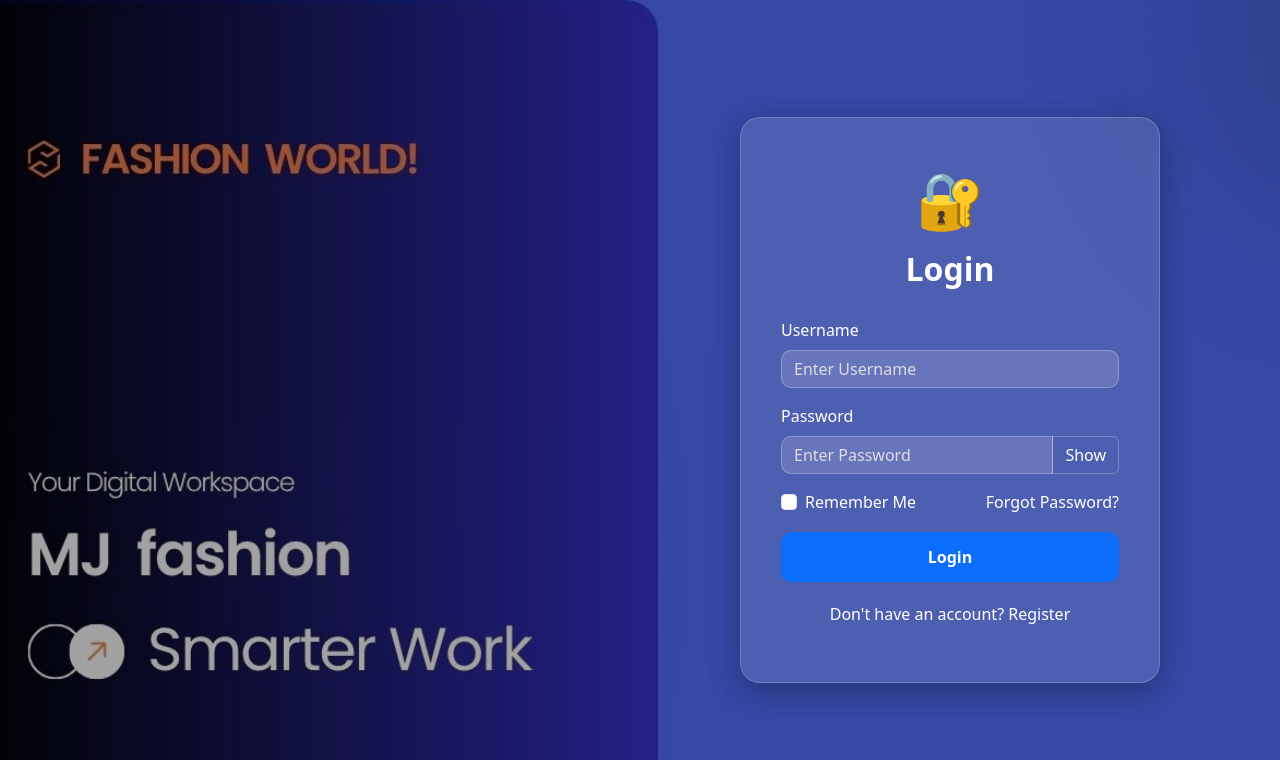
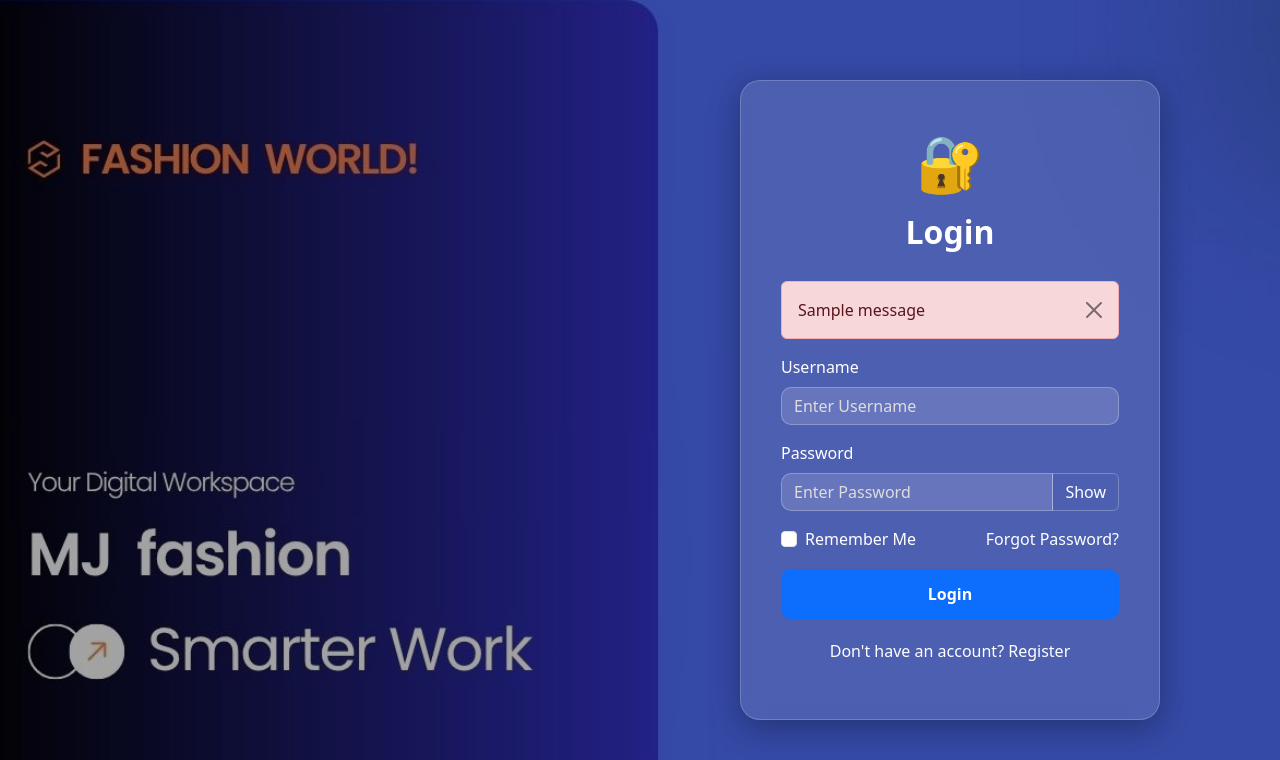
Before and after one commit to jenishmalaviya981/MJ-Fashion, a Django app: page /login/ in a window 1280 px wide. Shown: the top 760 px of the page. Run offline with Django 5.2, Linux system fonts and the light colour scheme; one stand-in notice (Sample message) is shown.

Commit message:
Initial commit

```diff
--- a/home/views.py
+++ b/home/views.py
@@ -89,7 +89,7 @@ def loginuser(request):
             return redirect('/')
         else:
             # No backend authenticated the credentials
-            return render(request,'login.html')
+            messages.error(request, "Invalid Username or Password!")
 
 
 
--- a/template/login.html
+++ b/template/login.html
@@ -145,6 +145,19 @@
 
         <h2>Login</h2>
 
+{% if messages %}
+    {% for message in messages %}
+        <div class="alert alert-danger alert-dismissible fade show" role="alert">
+            {{ message }}
+            <button type="button"
+                    class="btn-close"
+                    data-bs-dismiss="alert"></button>
+        </div>
+    {% endfor %}
+{% endif %}
+
+<form method="POST">
+
         <form method="POST">
             {% csrf_token %}
 
```
Also changed, not shown: db.sqlite3.
